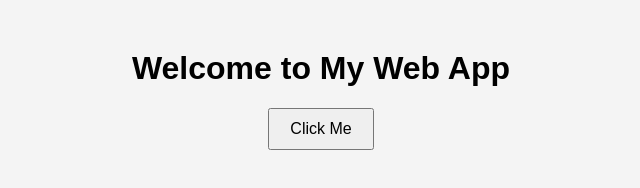
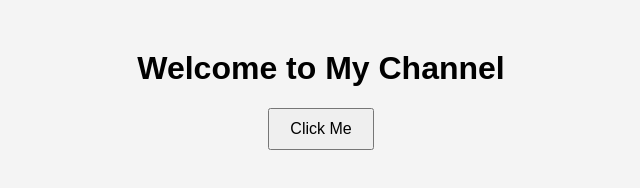
Before and after one commit to SatishYedida-hub/Basicwebapp, a plain HTML site: page index.html in a window 1280 px wide. Shown: the whole page, without its empty margins (319-959 px from the left). Drawn offline with Linux system fonts and the light colour scheme.

Commit message:
Update index.html

```diff
--- a/index.html
+++ b/index.html
@@ -7,7 +7,7 @@
   <link rel="stylesheet" href="style.css" />
 </head>
 <body>
-  <h1>Welcome to My Web App</h1>
+  <h1>Welcome to My Channel</h1>
   <button onclick="sayHello()">Click Me</button>
 
   <script src="script.js"></script>
```
